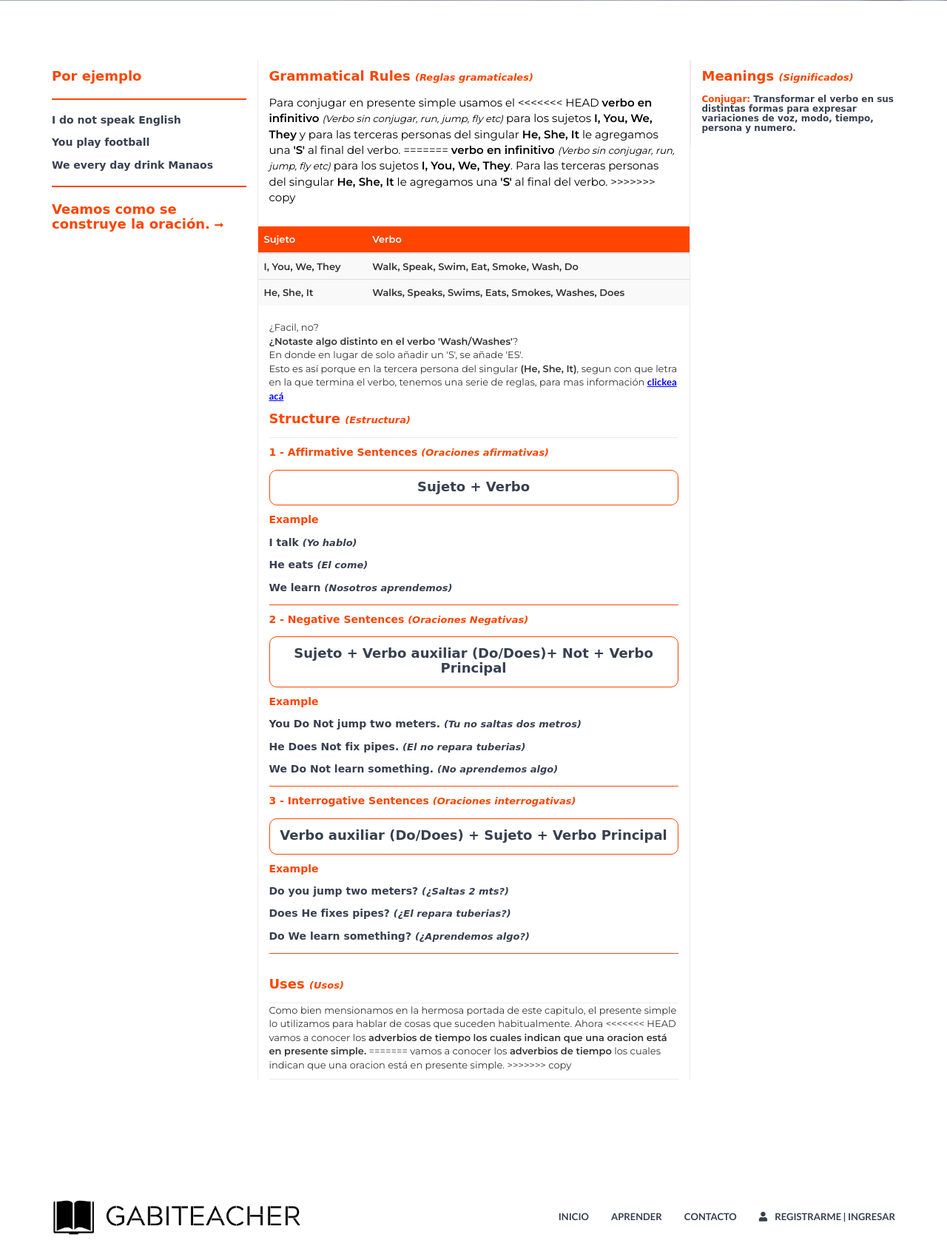
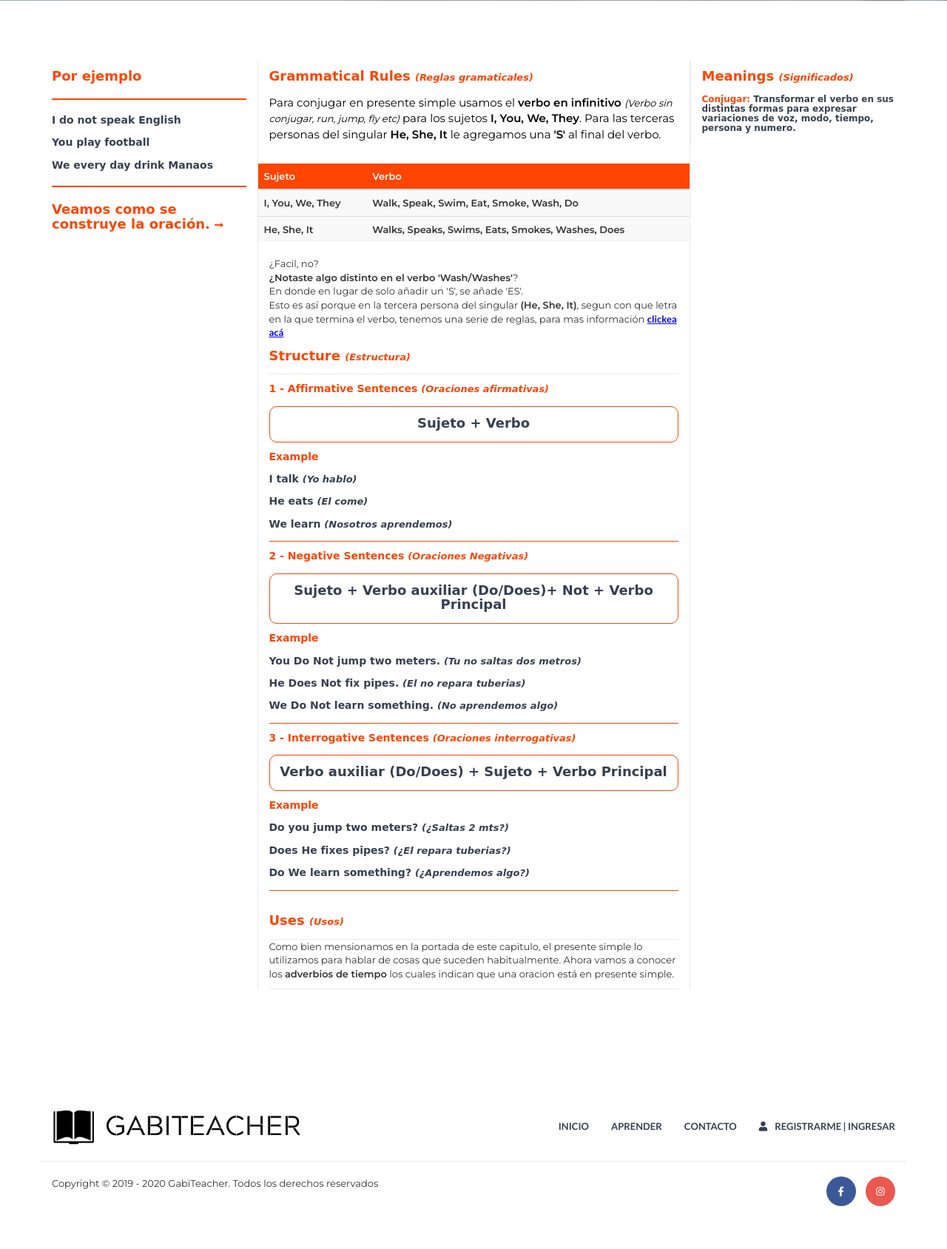
Before and after one commit to LeoD-E1/GabiTeacher, a Flask app: template templates/simple_present.html in a window 1280 px wide. Shown: the part 719-2407 px from the top of the page at 74% size. After the commit the page ends 2349 px from the top, so only its background shows below. Run offline with Flask 2, Linux system fonts and the light colour scheme; the template is opened without the code that fills it, so the values that code supplies are empty; parts of the project's set-up code (start-up, migrations or seed data) failed here and were passed over; some libraries are stand-ins or nearby versions; some web fonts are replaced.

Commit message:
nuevo componente de ejemplos de presente simple

```diff
--- a/templates/components/grammatical_rules.html
+++ b/templates/components/grammatical_rules.html
@@ -5,16 +5,9 @@
 <div class="description">
   <p>
     Para conjugar en presente simple usamos el
-<<<<<<< HEAD
-    <b>verbo en infinitivo </b
-    ><i>(Verbo sin conjugar, run, jump, fly etc)</i> para los sujetos
-    <b>I, You, We, They</b> y para las terceras personas del singular
-    <b>He, She, It</b> le agregamos una <b>'S'</b> al final del verbo.
-=======
     <b>verbo en infinitivo </b><i>(Verbo sin conjugar, run, jump, fly etc)</i> para
     los sujetos <b>I, You, We, They</b>. Para las terceras personas del
     singular <b>He, She, It</b> le agregamos una <b>'S'</b> al final del verbo.
->>>>>>> copy
   </p>
 </div>
 <br />
--- /dev/null
+++ b/templates/components/simple_present/examples_box.html
@@ -0,0 +1,16 @@
+<ul>
+  <li>
+    <h4 style="color: orangered">Por ejemplo</h4>
+  </li>
+  <li><hr style="border: solid 0.5px orangered" /></li>
+  <li><h5>I do not speak English</h5></li>
+  <li><h5>You play football</h5></li>
+  <li><h5>We every day drink Manaos</h5></li>
+  <li><hr style="border: solid 0.5px orangered" /></li>
+  <li>
+    <h4 style="color: orangered">
+      Veamos como se construye la oración.
+      <i class="fas fa-long-arrow-alt-right"></i>
+    </h4>
+  </li>
+</ul>
--- a/templates/components/uses.html
+++ b/templates/components/uses.html
@@ -1,14 +1,9 @@
 <h4 class="orangered">Uses <i>(Usos)</i></h4>
 <div style="border-top: solid 1px #ebebed; border-bottom: solid 1px #ebebed;">
   <p>
-    Como bien mensionamos en la hermosa portada de este capitulo, el presente
+    Como bien mensionamos en la portada de este capitulo, el presente
     simple lo utilizamos para hablar de cosas que suceden habitualmente. Ahora
-<<<<<<< HEAD
-    vamos a conocer los <b>adverbios de tiempo los cuales indican que una oracion está
-    en presente simple.</b>
-=======
     vamos a conocer los <b>adverbios de tiempo</b> los cuales indican que una oracion está
     en presente simple.
->>>>>>> copy
   </p>
 </div>
--- a/templates/index.html
+++ b/templates/index.html
@@ -28,7 +28,7 @@ BgImageTitle %}
         <div class="section-header">
           <h1>Bienvenido a GabiTeacher</h1>
           <p class="lead">
-            Todo lo que necesita saber para mejorar su inglés está a su alcance,
+            Todo lo que necesitas saber para mejorar tu inglés está a tu alcance,
             desde cualquier dispositivo, cuando y donde quiera.
           </p>
         </div>
@@ -38,7 +38,7 @@ BgImageTitle %}
           <div class="feature-content">
             <h4>Sin Fronteras</h4>
             <p>
-              Aprende a través de cualquier dispositivo. El único requisito es
+              Aprende a desde cualquier dispositivo. El único requisito es
               tener acceso a Internet.
             </p>
           </div>
@@ -225,7 +225,7 @@ BgImageTitle %}
       <div class="col-md-8 col-md-offset-2 text-center">
         <h2 class="white-text">Contactanos</h2>
         <p class="lead white-text">
-          ¿Tenes algo para contarnos, alguna pregunta, alguna sugerencia para
+          ¿Algo para contarnos, alguna pregunta, alguna sugerencia para
           mejorar el Gabiteacher? Hacenoslo saber, todo es Bienvenido!!
         </p>
         <a class="main-button icon-button" href="{{url_for('contact')}}"
--- a/templates/simple_present.html
+++ b/templates/simple_present.html
@@ -31,22 +31,7 @@ style="background-image:url('../public/img/simple-present.jpg');" {% endblock %}
   <div class="container">
     <div class="row">
       <div class="col-md-3">
-        <ul>
-          <li>
-            <h4 style="color: orangered">Por ejemplo</h4>
-          </li>
-          <li><hr style="border: solid 0.5px orangered" /></li>
-          <li><h5>I do not speak English</h5></li>
-          <li><h5>You play football</h5></li>
-          <li><h5>We every day drink Manaos</h5></li>
-          <li><hr style="border: solid 0.5px orangered" /></li>
-          <li>
-            <h4 style="color: orangered">
-              Veamos como se construye la oración.
-              <i class="fas fa-long-arrow-alt-right"></i>
-            </h4>
-          </li>
-        </ul>
+        {% include 'components/simple_present/examples_box.html' %}
       </div>
 
       <div class="col-md-6 tense-content">
```
